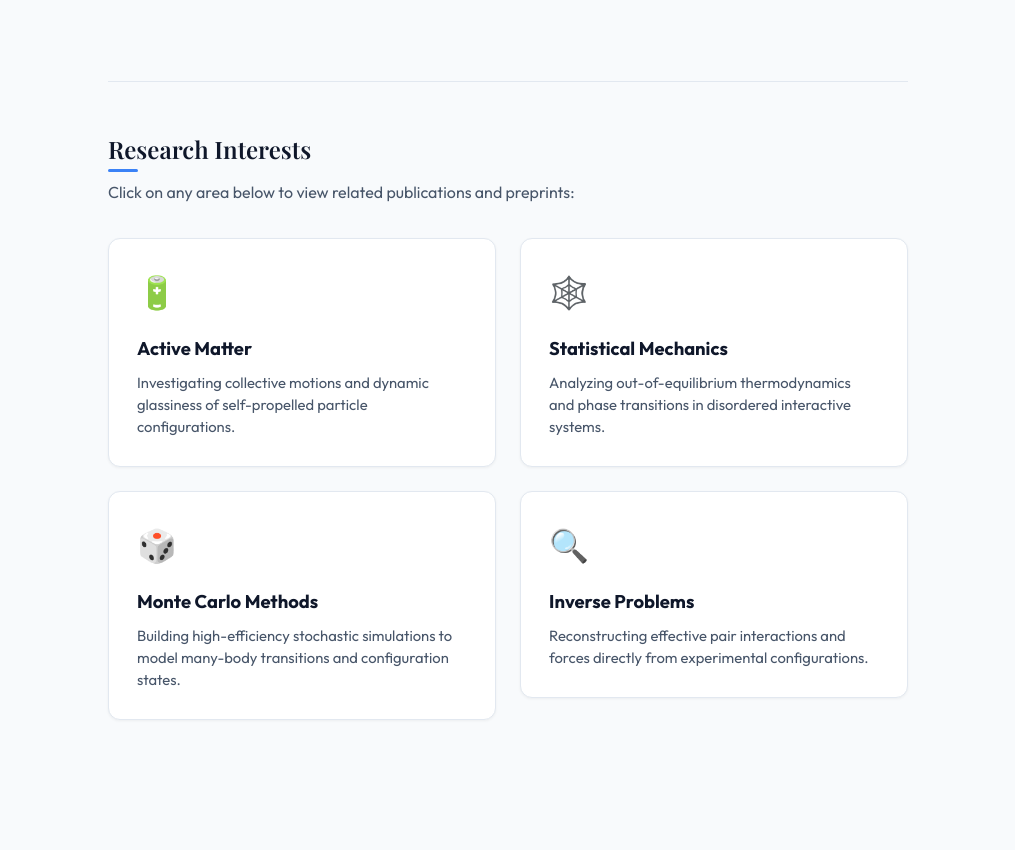
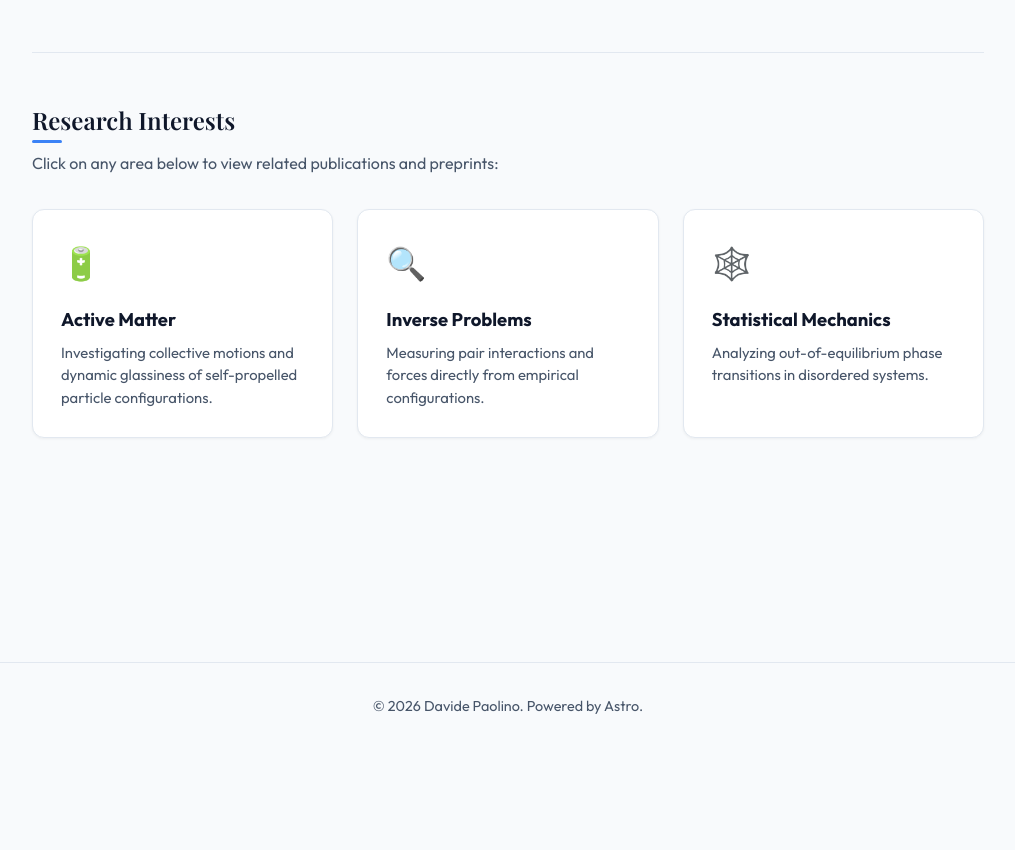
Before and after one commit to paolinodavide/paolinodavide.github.io, an Astro site: page / in a window 1280 px wide. Shown: the part 724-1574 px from the top of the page, without its empty margins (132-1147 px from the left). After the commit the page ends 1494 px from the top, so only its background shows below. Built offline with nearby package versions, Linux system fonts and the light colour scheme; Astro itself is replaced by a stand-in of ours; a web font is replaced by a local one.

Commit message:
feat: make interest cards same height in grid, hyperlink publication titles to DOI/URL

```diff
--- a/src/pages/index.astro
+++ b/src/pages/index.astro
@@ -26,9 +26,11 @@ import Layout from '../layouts/Layout.astro';
         <div class="profile-card">
           <img src="/assets/profile_pic.jpg" alt="Davide Paolino" class="profile-img" />
           <h2 class="profile-name">Davide Paolino</h2>
-          <div class="profile-title">PhD Candidate in Physics</div>
+          <div class="profile-title">PhD Student in Physics</div>
           <p style="font-size: 0.85rem; color: var(--text-tertiary); margin-bottom: 1rem;">
-            Gulliver Lab, ESPCI-Paris PSL
+            <a href="https://www.gulliver.espci.fr/" target="_blank" rel="noopener noreferrer" style="color: inherit; text-decoration: underline;">
+              Gulliver Lab, ESPCI-Paris PSL
+            </a>
           </p>
           <div class="social-links">
             <a href="mailto:davide.paolino@espci.fr" class="social-icon" title="Email">
@@ -70,30 +72,20 @@ import Layout from '../layouts/Layout.astro';
 
         <a href="/publications" class="interest-card-link">
           <div class="interest-card">
-            <div class="interest-icon">🕸️</div>
-            <h3 class="interest-title">Statistical Mechanics <i class="fa-solid fa-arrow-right-long arrow-icon"></i></h3>
+            <div class="interest-icon">🔍</div>
+            <h3 class="interest-title">Inverse Problems <i class="fa-solid fa-arrow-right-long arrow-icon"></i></h3>
             <p style="font-size: 0.925rem; color: var(--text-secondary); margin-bottom: 0; line-height: 1.5;">
-              Analyzing out-of-equilibrium thermodynamics and phase transitions in disordered interactive systems.
+              Measuring pair interactions and forces directly from empirical configurations.
             </p>
           </div>
         </a>
 
         <a href="/publications" class="interest-card-link">
           <div class="interest-card">
-            <div class="interest-icon">🎲</div>
-            <h3 class="interest-title">Monte Carlo Methods <i class="fa-solid fa-arrow-right-long arrow-icon"></i></h3>
+            <div class="interest-icon">🕸️</div>
+            <h3 class="interest-title">Statistical Mechanics <i class="fa-solid fa-arrow-right-long arrow-icon"></i></h3>
             <p style="font-size: 0.925rem; color: var(--text-secondary); margin-bottom: 0; line-height: 1.5;">
-              Building high-efficiency stochastic simulations to model many-body transitions and configuration states.
-            </p>
-          </div>
-        </a>
-
-        <a href="/publications" class="interest-card-link">
-          <div class="interest-card">
-            <div class="interest-icon">🔍</div>
-            <h3 class="interest-title">Inverse Problems <i class="fa-solid fa-arrow-right-long arrow-icon"></i></h3>
-            <p style="font-size: 0.925rem; color: var(--text-secondary); margin-bottom: 0; line-height: 1.5;">
-              Reconstructing effective pair interactions and forces directly from experimental configurations.
+              Analyzing out-of-equilibrium phase transitions in disordered systems.
             </p>
           </div>
         </a>
@@ -167,6 +159,7 @@ import Layout from '../layouts/Layout.astro';
     text-decoration: none;
     color: inherit;
     display: block;
+    height: 100%;
   }
 
   .interest-card-link:hover {
--- a/src/styles/global.css
+++ b/src/styles/global.css
@@ -146,7 +146,7 @@ main {
 }
 
 .layout-single {
-  max-width: 800px;
+  max-width: 1000px;
   margin: 0 auto;
 }
 
@@ -298,6 +298,9 @@ p {
   padding: 1.75rem;
   box-shadow: var(--shadow-sm);
   transition: all var(--transition-normal);
+  height: 100%;
+  display: flex;
+  flex-direction: column;
 }
 
 .interest-card:hover {
```
Also changed, not shown: src/pages/publications.astro (+22 -1 lines).
